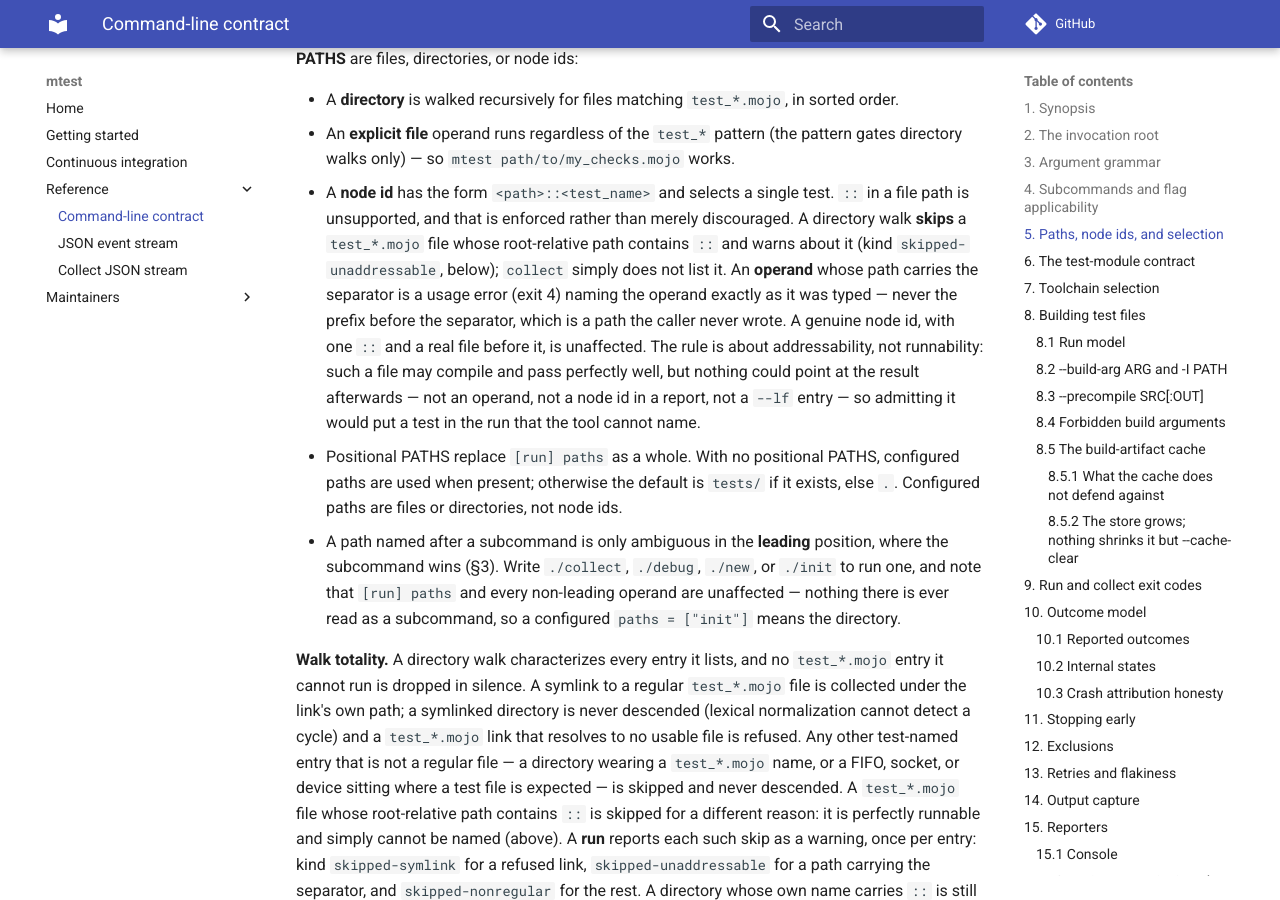
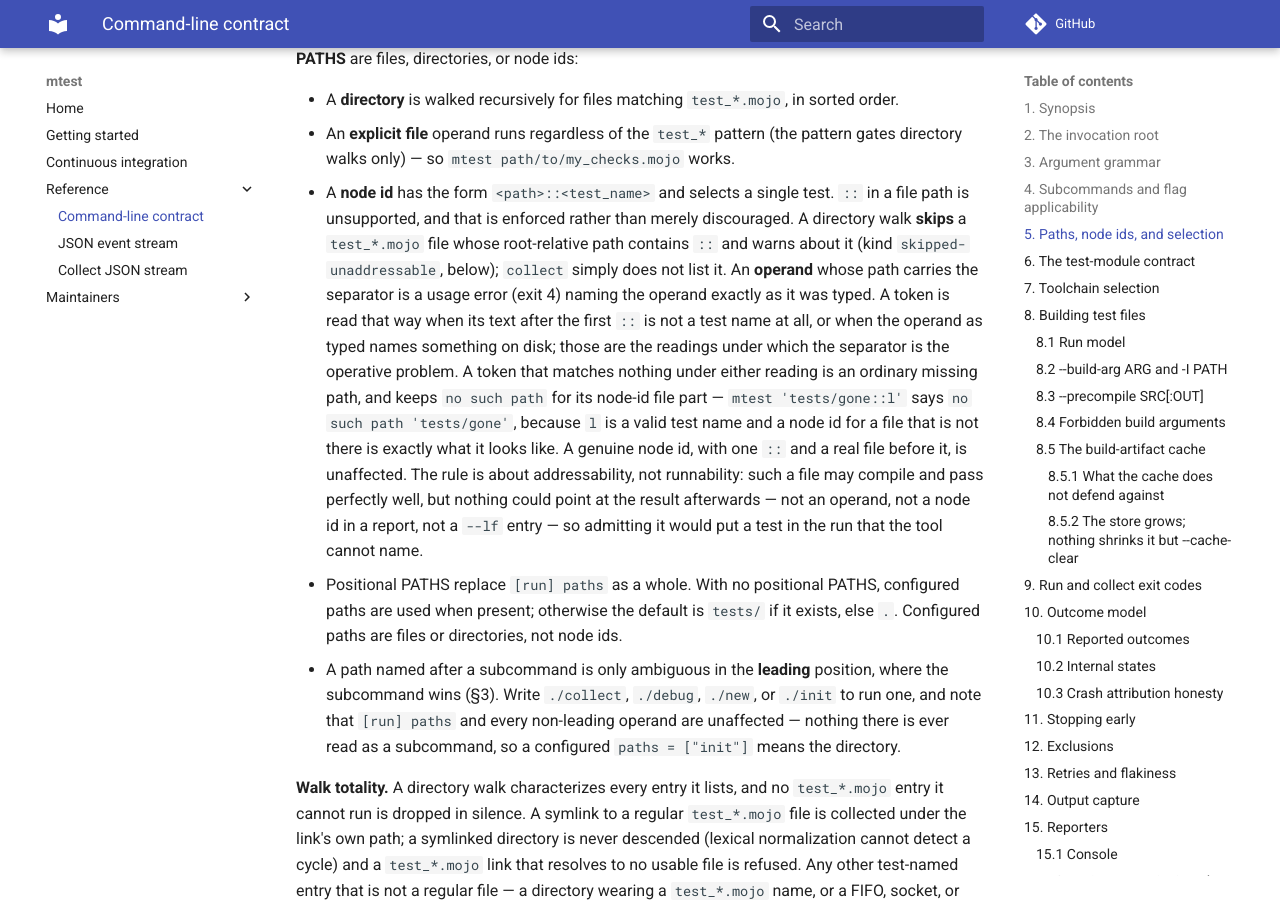
Before and after one commit to mikeleppane/mtest, an MkDocs documentation site: the page built from docs/cli-contract.md, in a window 1280 px wide and 900 px high, scrolled down 6908 px. Built offline with MkDocs 1.6.1 and Material for MkDocs 9.7.7, drawn with Linux system fonts in a browser that asks for light colours; comment, search, counter and statistics services are not loaded; some of the changed text lies outside the part shown.

Commit message:
fix(discover): characterize a walk entry before judging its name
The addressability rule ran ahead of the raising `lstat`, so the walk
decided a `test_*.mojo` entry was unnameable before it had established
the entry was a runnable file at all. Two things followed. A `::`
directory this process may read but not search returned exit 0 with a
`skipped-unaddressable` warning, where §5 requires the exit-4 inspection
failure — a green run over a subtree nobody had looked inside. And a
dangling symlink, a FIFO, or a test-named directory under such a path
was reported as merely unaddressable, which describes the lesser of its
two problems and hides the channel that says what it actually is.

The rule now sits at the only two points where an entry would otherwise
be collected: a regular test file and a symlink resolving to one. Every
other kind keeps the channel it had, and an entry the walk cannot
characterize still refuses discovery, which is what the promise of walk
totality means.

§5's operand sentence over-claimed in the same direction. It said the
prefix before the separator is never reported, but `mtest 'tests/gone::l'`
still answers `no such path 'tests/gone'` — correctly, since `l` is a
valid test name and nothing on disk contradicts the node-id reading. The
sentence now says when each message applies instead of promising one of
them universally.

```diff
--- a/docs/cli-contract.md
+++ b/docs/cli-contract.md
@@ -289,9 +289,15 @@ project configuration (§29.2).
   root-relative path contains `::` and warns about it (kind
   `skipped-unaddressable`, below); `collect` simply does not list it. An
   **operand** whose path carries the separator is a usage error (exit 4)
-  naming the operand exactly as it was typed — never the prefix before the
-  separator, which is a path the caller never wrote. A genuine node id, with
-  one `::` and a real file before it, is unaffected. The rule is about
+  naming the operand exactly as it was typed. A token is read that way when its
+  text after the first `::` is not a test name at all, or when the operand as
+  typed names something on disk; those are the readings under which the
+  separator is the operative problem. A token that matches nothing under either
+  reading is an ordinary missing path, and keeps `no such path` for its
+  node-id file part — `mtest 'tests/gone::l'` says `no such path 'tests/gone'`,
+  because `l` is a valid test name and a node id for a file that is not there
+  is exactly what it looks like. A genuine node id, with one `::` and a real
+  file before it, is unaffected. The rule is about
   addressability, not runnability: such a file may compile and pass perfectly
   well, but nothing could point at the result afterwards — not an operand, not
   a node id in a report, not a `--lf` entry — so admitting it would put a test
@@ -355,7 +361,7 @@ runs at most once.
 A nonexistent path, an explicit operand whose file type mtest cannot run (a
 FIFO, socket, or device — refused as `unsupported file type`, never as `no such
 path`), an operand that spells a path with `::` (refused as `unsupported path`,
-never as `no such path` for the prefix before the separator), or a node id
+quoting the operand as typed), or a node id
 naming a file that exists but a test that does
 not, is a usage error (exit 4). That check happens **after** the file's
 `--skip-all` collection probe (§6) reports its universe of test names: an
```
Also changed, not shown: 3 other files.
